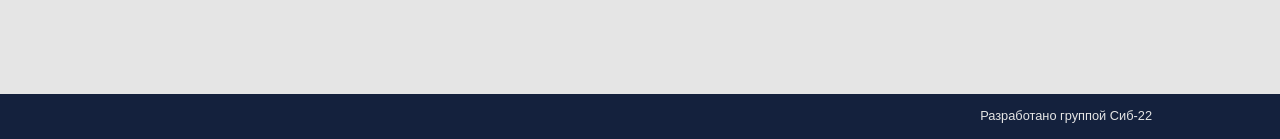
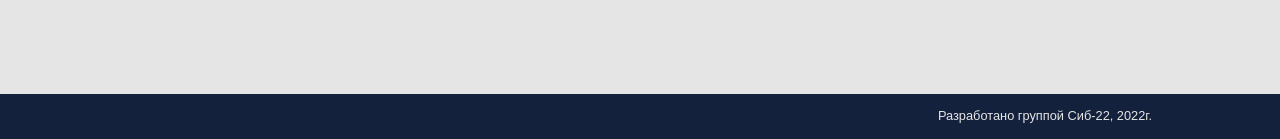
Before and after one commit to SIB-22-Bank-project/main, a Django app: page / in a window 1280 px wide. Shown: the part 661-800 px from the top of the page. Run offline with Django 4.2, Linux system fonts and the light colour scheme.

Commit message:
styles added

```diff
--- a/SIB-22-Bank-project/Templates/core/footer.html
+++ b/SIB-22-Bank-project/Templates/core/footer.html
@@ -1,4 +1,4 @@
 <!-- Тут футер -->
 <footer class="footer-container">
-    <p>Разработано группой Сиб-22</p>
+    <p>Разработано группой Сиб-22, 2022г.</p>
 </footer>
```
